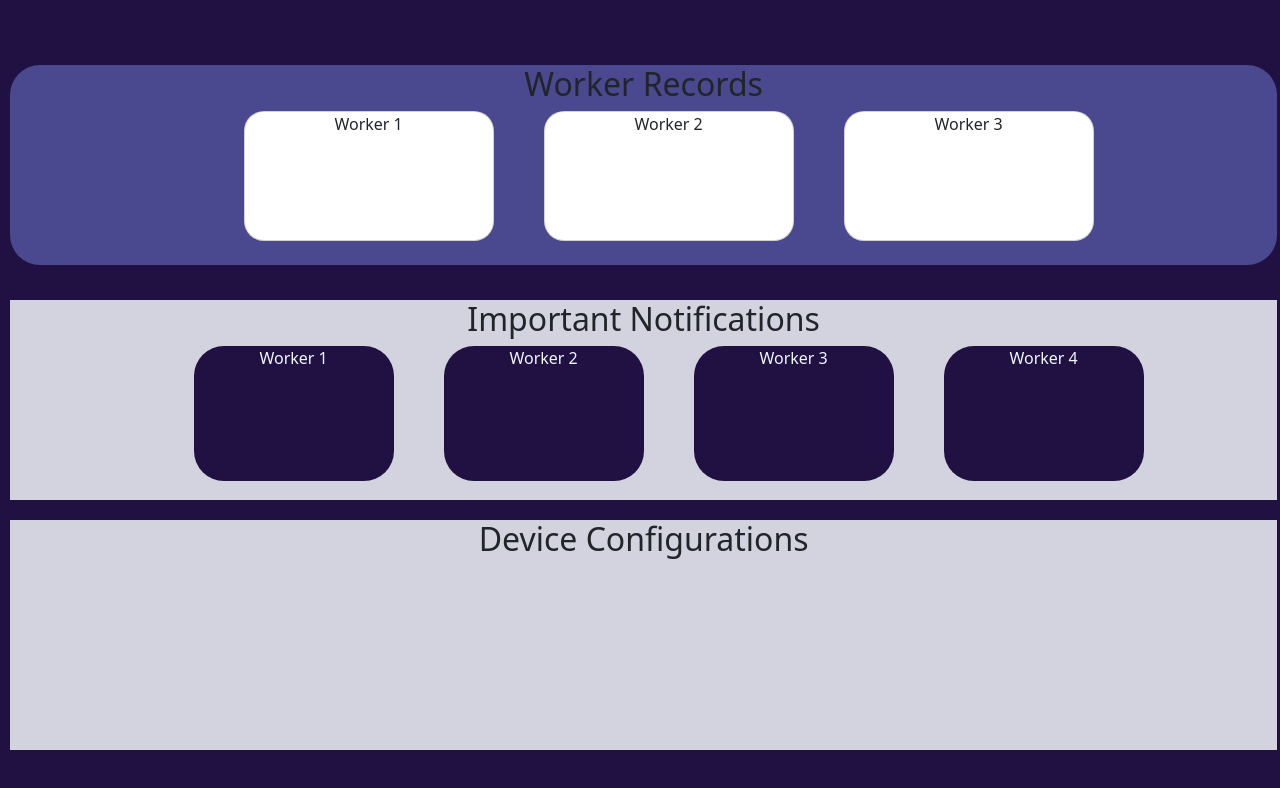
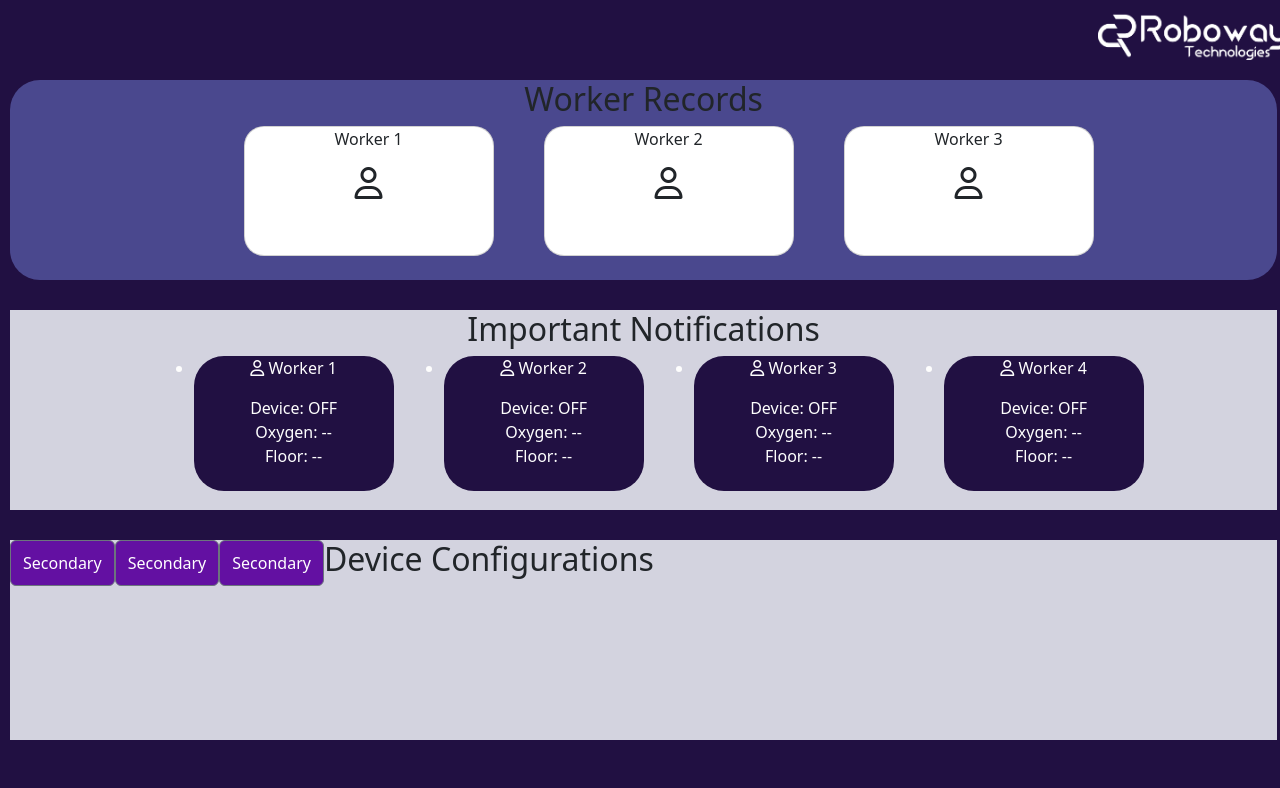
Before and after one commit to ArifinRafi/Shield52, a React (Create React App) app: page / in a window 1280 px wide. Shown: the top 788 px of the page. Built offline with nearby package versions, Linux system fonts and the light colour scheme.

Commit message:
user added

```diff
--- a/src/App.js
+++ b/src/App.js
@@ -1,6 +1,6 @@
 import './App.css';
 import Dashboard from './components/Dashboard';
-import Login from './components/Login'
+import Login from './components/Login';
 
 
 function App() {
--- a/src/components/Dashboard.css
+++ b/src/components/Dashboard.css
@@ -8,7 +8,7 @@
 .header-second{
   width: 99%;
   background-color: rgb(74, 72, 142);
-  margin-top: 65px;
+  margin-top: 20px;
   height: 200px;
   position: absolute;
   border-radius: 30px;
@@ -22,7 +22,7 @@
 .third-row-inside{
   width: 99%;
   background-color: rgb(211, 211, 223);
-  margin-top: 300px;
+  margin-top: 250px;
   height: 200px;
   position: absolute;
   margin-left: 10px;
@@ -31,8 +31,8 @@
 .last-row-inside{
   width: 99%;
   background-color: rgb(211, 211, 223);
-  margin-top: 520px;
-  height: 230px;
+  margin-top: 480px;
+  height: 200px;
   position: absolute;
   margin-left: 10px;
 }
@@ -63,8 +63,28 @@
   color: aliceblue;
   margin-left:  50px;
   border-radius: 30px !important;
+  display: list-item;
+  align-items: center;
+  color: rgb(254, 254, 254);
 }
 .notification-card:hover{
   transform: scale(1.1);
   transition: transform 0.4s ease;
 }
+
+.logo{
+  height: 50px !important;
+  width: 300px;
+  margin-left: 78%;
+  margin-top: 10PX;
+}
+
+.name{
+  color: aliceblue;
+
+}
+
+.user-button{
+  display: flex;
+  justify-content: start;
+}
--- a/src/components/Dashboard.js
+++ b/src/components/Dashboard.js
@@ -1,29 +1,57 @@
 import React from 'react';
 import './Dashboard.css'
+import logo2 from '../images/logo2.png'
 
 const Dashboard = () => {
     return (
         <div>
             <div className='header-background'>
+                <img className='logo' src={logo2} alt="" />
                 <div className='header-second'>
                     <h2>Worker Records</h2>
                     <div className='workers-card'>
-                        <div className="card"><p>Worker 1</p></div>
-                        <div className="card"><p>Worker 2</p></div>
-                        <div className="card"><p>Worker 3</p></div>
+                        <div className="card"><p>Worker 1</p>
+                        <p><i className="fa-regular fa-user  fa-2x"></i></p></div>
+                        <div className="card"><p>Worker 2</p>
+                        <p><i className="fa-regular fa-user  fa-2x"></i></p></div>
+                        <div className="card"><p>Worker 3</p><p>
+                        <i className="fa-regular fa-user  fa-2x"></i></p></div>
                     </div>
 
                 </div>
                 <div className="third-row-inside">
                     <h2>Important Notifications</h2>
                     <div className='workers-card'>
-                        <div className="notification-card"><p>Worker 1</p></div>
-                        <div className="notification-card"><p>Worker 2</p></div>
-                        <div className="notification-card"><p>Worker 3</p></div>
-                        <div className="notification-card"><p>Worker 4 </p></div>
+                        <div className="notification-card"><p><i class="fa-regular fa-user"></i> Worker 1</p>
+                        <span>Device: OFF </span> <br />
+                        <span>Oxygen: -- </span> <br />
+                        <span>Floor: --</span>
+                        </div>
+                        <div className="notification-card"><p><i class="fa-regular fa-user"></i> Worker 2</p>
+                        <span>Device: OFF </span> <br />
+                        <span>Oxygen: -- </span> <br />
+                        <span>Floor: --</span>
+                        </div>
+                        <div className="notification-card"><p><i class="fa-regular fa-user"></i> Worker 3</p>
+                        <span>Device: OFF </span> <br />
+                        <span>Oxygen: -- </span> <br />
+                        <span>Floor: --</span>
+                        </div>
+                        <div className="notification-card"><p> <i class="fa-regular fa-user"></i> Worker 4</p>
+                        <span>Device: OFF </span> <br />
+                        <span>Oxygen: -- </span> <br />
+                        <span>Floor: --</span>
+                        </div>
                     </div></div>
                 <div className="last-row-inside">
-                    <h2>Device Configurations</h2></div>
+                    <div className='user-button'>
+                    <button type="button" class="btn btn-secondary">Secondary</button>
+                    <button type="button" class="btn btn-secondary">Secondary</button>
+                    <button type="button" class="btn btn-secondary">Secondary</button>
+                    <h2>Device Configurations</h2>
+                    </div>
+
+                    </div>
                 </div>
 
 
```
Also changed, not shown: src/images/logo2.png (added).
